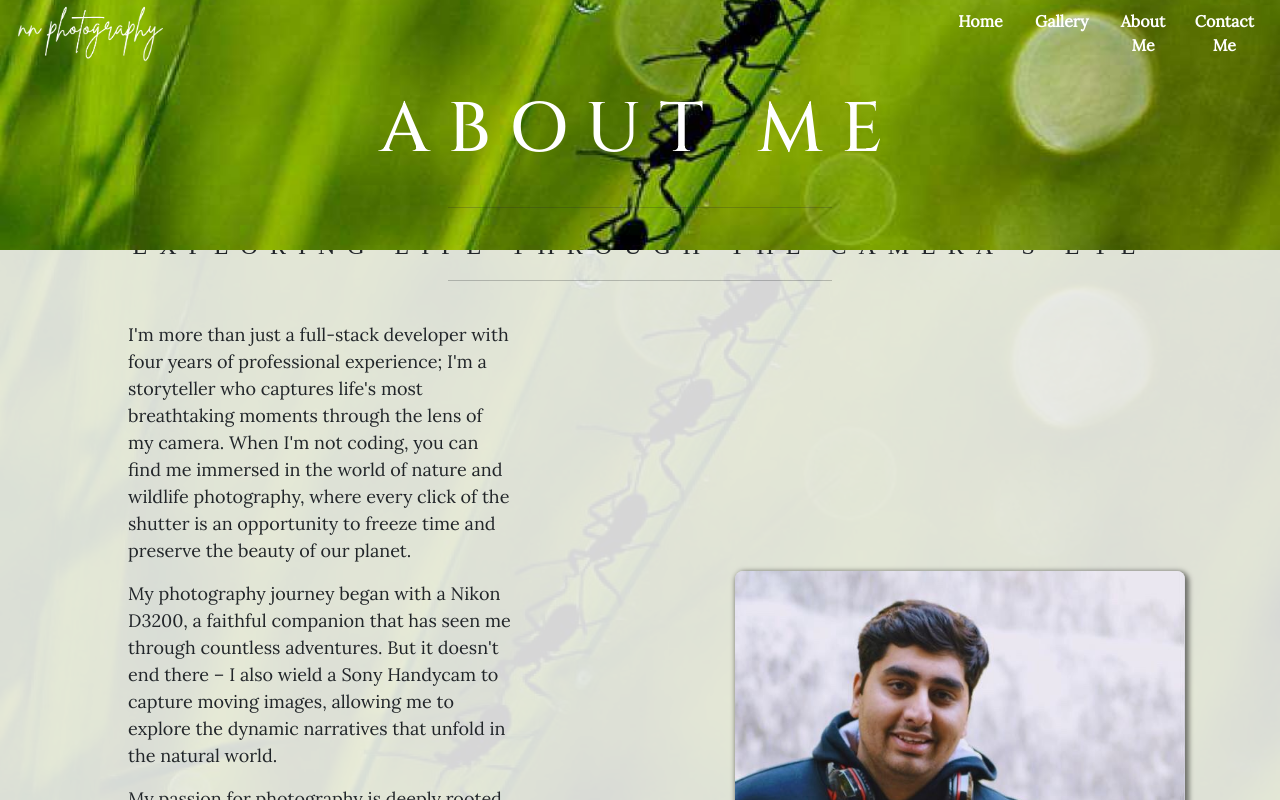
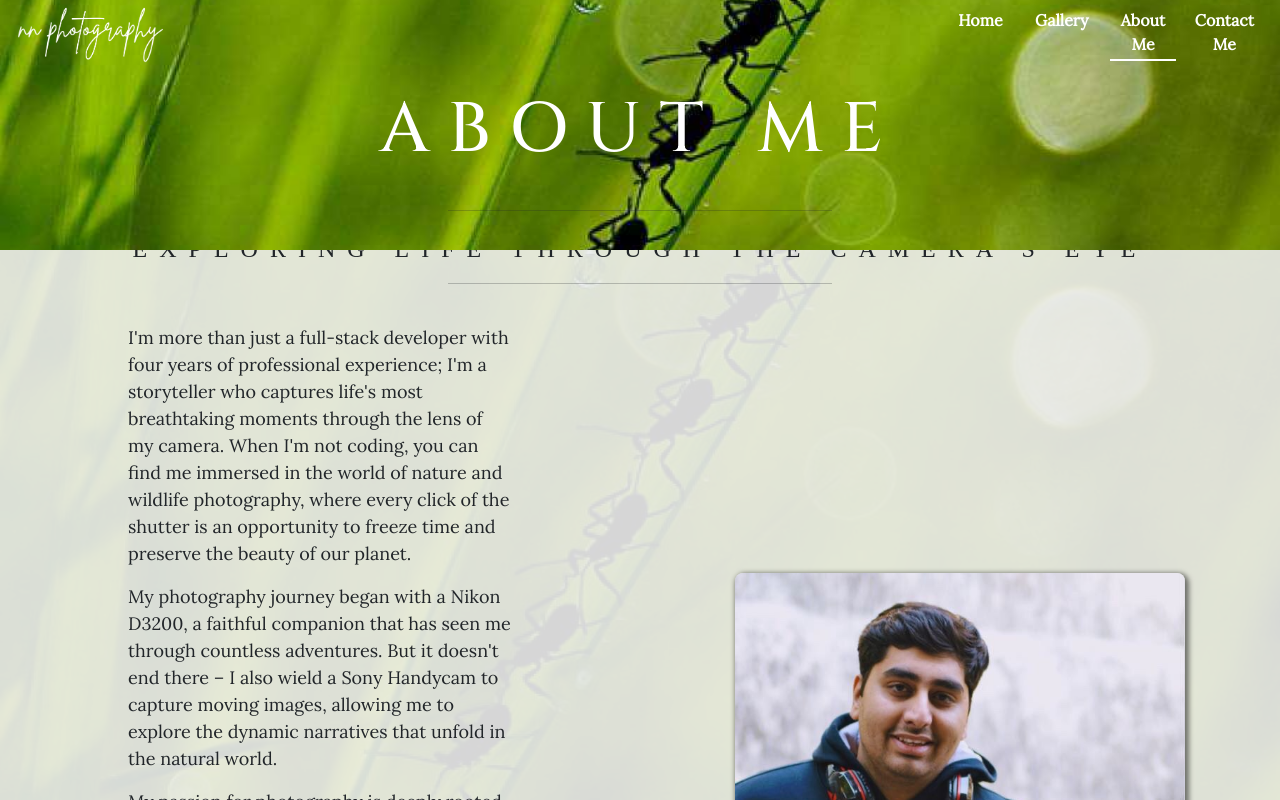
Before and after one commit to nagpalnitesh/nnphotography, a React (Create React App) app: page /about-me in a window 1280 px wide. Shown: the top 800 px of the page. Built offline with nearby package versions, Linux system fonts and the light colour scheme; a web font is replaced by a local one.

Commit message:
nav-item-active-set

```diff
--- a/src/components/Navbar.jsx
+++ b/src/components/Navbar.jsx
@@ -1,8 +1,10 @@
-import React from "react";
+import React, { useState } from "react";
 
 import Logo from "../assets/Photography_Logo_W_crop.png";
 
-const Navbar = () => {
+const Navbar = ({ activeMenu }) => {
+  // const [activeMenu, setActiveMenu] = useState();
+
   return (
     <div>
       <nav className="navbar navbar-expand-lg">
@@ -27,27 +29,55 @@ const Navbar = () => {
           <ul className="navbar-nav ms-auto">
             <li className="nav-item">
               <a href="/" className="nav-link">
-                Home
+                <div>Home</div>
+                <div
+                  className={`underline ${
+                    activeMenu === "Home" ? "active-menu" : "nav-link-underline"
+                  }`}
+                ></div>
               </a>
             </li>
             <li className="nav-item">
               <a href="/gallery" className="nav-link">
-                Gallery
+                <div>Gallery</div>
+                <div
+                  className={`underline  ${
+                    activeMenu === "Gallery"
+                      ? "active-menu"
+                      : "nav-link-underline"
+                  }`}
+                ></div>
               </a>
             </li>
             {/* <li className="nav-item">
               <a href="#" className="nav-link">
                 Prints
+
+                <div className="underline nav-link-underline"></div>
               </a>
             </li> */}
             <li className="nav-item">
               <a href="/about-me" className="nav-link">
-                About Me
+                <div>About Me</div>
+                <div
+                  className={`underline  ${
+                    activeMenu === "About"
+                      ? "active-menu"
+                      : "nav-link-underline"
+                  }`}
+                ></div>
               </a>
             </li>
             <li className="nav-item">
               <a href="/contact-me" className="nav-link">
-                Contact Me
+                <div>Contact Me</div>
+                <div
+                  className={`underline  ${
+                    activeMenu === "Contact"
+                      ? "active-menu"
+                      : "nav-link-underline"
+                  }`}
+                ></div>
               </a>
             </li>
           </ul>
--- a/src/index.css
+++ b/src/index.css
@@ -101,9 +101,46 @@ p {
   font-weight: 600;
 }
 
-/* .nav-link:hover {
-  background-color: red;
-} */
+.nav-link:hover {
+  color: white;
+  font-weight: 700;
+}
+
+.nav-link-underline {
+  width: 0%;
+  border-bottom: 2px solid white;
+  opacity: 1;
+  height: 5px;
+}
+
+.active-menu {
+  width: 100%;
+  border-bottom: 2px solid white;
+  opacity: 1;
+  height: 5px;
+}
+
+.nav-link:hover .nav-link-underline {
+  animation: displayUnderline 250ms linear forwards;
+}
+
+@keyframes displayUnderline {
+  0% {
+    width: 0%;
+  }
+  25% {
+    width: 25%;
+  }
+  50% {
+    width: 50%;
+  }
+  75% {
+    width: 75%;
+  }
+  100% {
+    width: 100%;
+  }
+}
 
 .navbar-nav {
   width: 30%;
--- a/src/screens/About.jsx
+++ b/src/screens/About.jsx
@@ -10,12 +10,11 @@ import MyImg from "../assets/nitesh_nagpal.jpg";
 const About = () => {
   return (
     <div className="gallery">
+      <Navbar activeMenu="About" />
       <div className="overlay"></div>
       <div className="banner">
         <img src={HeaderImg} alt="Background" />
       </div>
-
-      <Navbar />
       {/* TODO: parallax background with overlay */}
       <div className="gallery-page-header">
         <PageHeader
--- a/src/screens/Contact.jsx
+++ b/src/screens/Contact.jsx
@@ -62,11 +62,11 @@ const Contact = () => {
 
   return (
     <div className="gallery">
+      <Navbar activeMenu="Contact" />
       <div className="overlay"></div>
       <div className="banner">
         <img src={HeaderImg} alt="Background Image" />
       </div>
-      <Navbar />
       {/* TODO: parallax background with overlay */}
       <div className="gallery-page-header">
         <PageHeader
--- a/src/screens/Gallery.jsx
+++ b/src/screens/Gallery.jsx
@@ -37,7 +37,7 @@ const Gallery = () => {
           <Slider />
         </div> */}
       <div className="gallery">
-        <Navbar />
+        <Navbar activeMenu="Gallery" />
         {/* TODO: parallax background with overlay */}
         <div className="gallery-page-header">
           <PageHeader
--- a/src/screens/Home.jsx
+++ b/src/screens/Home.jsx
@@ -10,7 +10,7 @@ const Home = () => {
   return (
     <div className="home-slider">
       {/* Navbar */}
-      <Navbar />
+      <Navbar activeMenu="Home" />
       {/* Slider */}
       {/* <div className="overlay"></div> */}
       <div className="banner">
```
